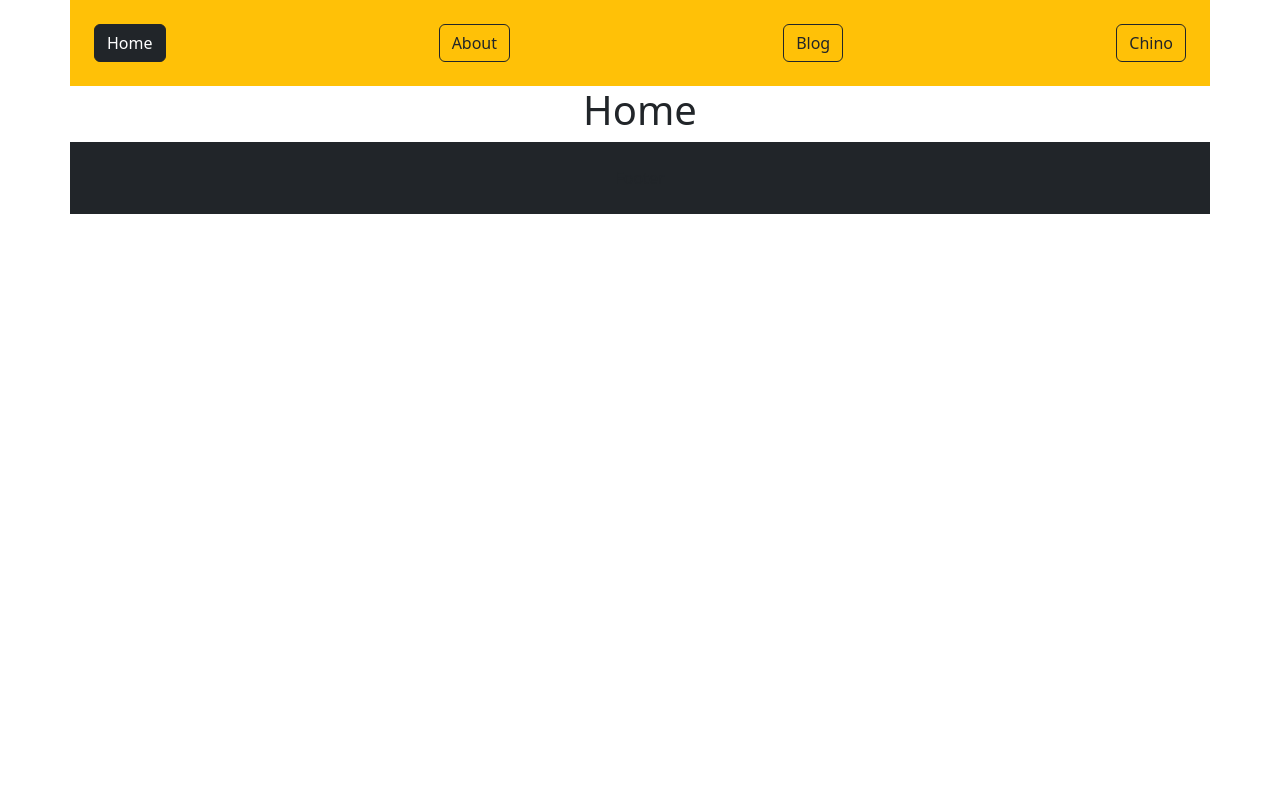
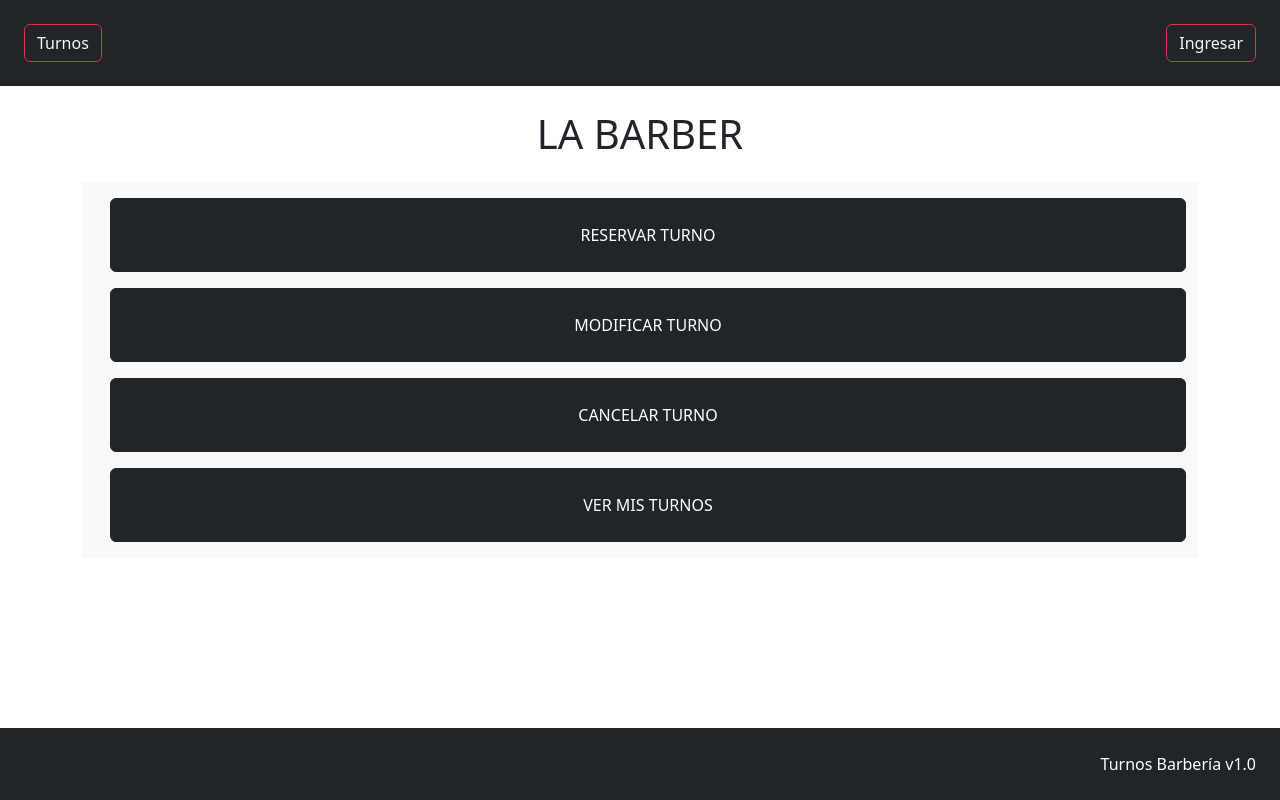
Before and after one commit to makzzer/barber-react, a React (Vite) app: page / in a window 1280 px wide. Built offline with nearby package versions, Linux system fonts and the light colour scheme.

Commit message:
primercommit

```diff
--- a/src/components/Footer.jsx
+++ b/src/components/Footer.jsx
@@ -1,7 +1,7 @@
 const Footer = () => {
   return (
     <>
-      <footer className="bg-dark p-4 container text-center ">Footer</footer>
+      <footer className="bg-dark p-4 container-fluid text-end text-white">Turnos Barbería v1.0</footer>
     </>
   );
 };
--- a/src/components/Navbar.jsx
+++ b/src/components/Navbar.jsx
@@ -3,11 +3,9 @@ import { NavLink } from "react-router-dom";
 const Navbar = () => {
   return (
     <>
-      <div className="container navbar-dark navbar bg-warning p-4">
-        <NavLink className="btn btn-outline-dark" to="/"> Home </NavLink>
-        <NavLink className="btn btn-outline-dark" to="/about"> About </NavLink>
-        <NavLink className="btn btn-outline-dark" to="/blog"> Blog </NavLink>
-        <NavLink className="btn btn-outline-dark" to="/chino"> Chino </NavLink>
+      <div className="container-fluid d-flex navbar-dark navbar bg-dark p-4 ">
+        <NavLink className="btn btn-outline-danger text-light" to="/turnos"> Turnos </NavLink>
+        <NavLink className="btn btn-outline-danger text-light" to="/ingresar"> Ingresar </NavLink>
       </div>
     </>
   );
--- a/src/layouts/LayoutPublic.jsx
+++ b/src/layouts/LayoutPublic.jsx
@@ -1,6 +1,7 @@
 import { Outlet,useNavigation } from "react-router-dom";
 import Navbar from "../components/Navbar"
 import Footer from "../components/Footer"
+import "../styles/LayoutPublic.css"
 
 const LayoutPublic = () => {
 
@@ -14,23 +15,19 @@ const LayoutPublic = () => {
     /* uso el <Outlet/> para linkear con el contenido dinamico de las distintas
     paginas, esto es lo que está dentro de :children en el router/index.jsx */
   }
+
   return (
-    <>
-     <Navbar/>
+    <div className="layout-wrapper">
+      <Navbar />
       <main className="text-center container">
-        {/*acá voy a agregar el loading para cuando esté cargando */}
-
-        {
-          (navegador.state==="loading")
-          ? <h1>Cargandooo</h1>
-          :  <Outlet />
-        }
-
-
-
+        {navegador.state === "loading" ? (
+          <h1>Cargandooo</h1>
+        ) : (
+          <Outlet />
+        )}
       </main>
-      <Footer/>
-      </>
+      <Footer />
+    </div>
   );
 };
 
--- a/src/pages/About.jsx
+++ /dev/null
@@ -1,7 +0,0 @@
-const About = () =>{
-    return (
-        <h1>About</h1>
-    )
-}
-
-export default About;
--- a/src/pages/Blog.jsx
+++ /dev/null
@@ -1,57 +0,0 @@
-//Acá voy a usar el HOOK UseLoaderData para traerme lo que devuelva la llamada de los post del blog y lo voy a usar para determinar que ese resultado va a ser el array que consumo
-
-import { Link, useLoaderData } from "react-router-dom";
-
-import Post from "./Post";
-
-const Blog = () => {
-  {
-    /*Entre comillas le tengo que pasar si o si el mismo nombre del objeto que exporté en la funcion ASYNC de consulta a la API*/
-  }
-  const { datosTraidos } = useLoaderData();
-
-  return (
-    <>
-      <h1>Blog</h1>
-      <div>
-        <ul className="list-group">
-          {datosTraidos.length > 0 ? (
-            datosTraidos.map((dato) => (
-              <li key={dato.id} className="list-group-item">
-                <Link to={`/blog/${dato.id}`}>
-                  {dato.id} {dato.title}
-                </Link>
-              </li>
-            ))
-          ) : (
-            <li>datos no encontrados</li>
-          )}
-        </ul>
-      </div>
-    </>
-  );
-};
-
-export default Blog;
-
-//voy a crear una funcion asincrona para consumir desde la api de datos
-export const loaderBlog = async () => {
-  const respuesta = await fetch("https://jsonplaceholder.typicode.com/posts");
-  console.log(respuesta.status)
-
-  //para capturar el error en caso de que la solicitud falle
-  //en las promises el catch lo tira react automaticamente, solo hago el twrow
-  //tengo que usar el respuesta.status===404 porque el respuesta.ok probablemente me esté devolviendo true
-  if (respuesta.status==404)
-    throw {
-      //data: "No se pudo acceder al elemento de la API",
-      statusText: "Codigo del error: " + respuesta.status,
-    };
-
-
-  //si no falla, que me la pase a json y me la devuelva
-  const datosTraidos = await respuesta.json();
-  console.log(respuesta);
-
-  return { datosTraidos };
-};
--- a/src/pages/Chino.jsx
+++ /dev/null
@@ -1,15 +0,0 @@
-const Chino = () => {
-  return (
-    <>
-      <h1>chino</h1>
-      <div className="bg-primary d-flex flex-row justify-content-around flex-col col-6 p-4">
-        <button className="btn btn-danger"> hola </button>
-        <button className="btn btn-danger"> hola </button>
-        <button className="btn btn-danger"> hola </button>
-
-      </div>
-    </>
-  );
-};
-
-export default Chino;
--- a/src/pages/Home.jsx
+++ b/src/pages/Home.jsx
@@ -1,7 +1,36 @@
+import { NavLink } from "react-router-dom";
+
 const Home = () => {
-    return (
-        <h1>Home</h1>
-    )
-}
+  return (
+    <>
+    <div className="container text-center mt-4 mb-4">
+    <h1 className="mb-8">LA BARBER</h1>
+
+    </div>
+
+      <div className="container text-center text-uppercase">
+        <div className="row d-flex gap-2 bg-body-tertiary">
+          <div className="d-flex flex-column m-2">
+            <NavLink className="btn btn-outline-dark m-2 p-4 pb-10" to="#">
+              Reservar Turno
+            </NavLink>
+
+            <NavLink className="btn btn-outline-dark m-2 p-4" to="#">
+              Modificar Turno
+            </NavLink>
+
+            <NavLink className="btn btn-outline-dark m-2 p-4" to="#">
+              Cancelar Turno
+            </NavLink>
+
+            <NavLink className="btn btn-outline-dark m-2 p-4" to="#">
+              Ver mis Turnos
+            </NavLink>
+          </div>
+        </div>
+      </div>
+    </>
+  );
+};
 
 export default Home;
--- /dev/null
+++ b/src/pages/Ingresar.jsx
@@ -0,0 +1,7 @@
+const Ingresar = () =>{
+    return (
+        <h1>Ingresar</h1>
+    )
+}
+
+export default Ingresar;
--- a/src/pages/Post.jsx
+++ /dev/null
@@ -1,38 +0,0 @@
-import { Link, useLoaderData } from "react-router-dom";
-
-const Post = () => {
-  const { postRecibido } = useLoaderData();
-  console.log(postRecibido);
-
-  return (
-    <>
-      {}
-
-      <h1>
-        {postRecibido.id} {postRecibido.title}{" "}
-      </h1>
-      <p>{postRecibido.body}</p>
-      <Link className="btn btn-dark mb-2" to="/blog">
-        volver
-      </Link>
-    </>
-  );
-};
-
-export default Post;
-
-export const loaderPosts = async ({ params }) => {
-  const data = await fetch(
-    `https://jsonplaceholder.typicode.com/posts/${params.id}`
-  );
-
-  //en las promises el catch lo tira react automaticamente, solo hago el twrow
-  if (!data.ok)
-    throw {
-      data: "Post no encontrado",
-      //statusText: "Codigo del error: " + data.status,
-    };
-
-  const postRecibido = await data.json();
-  return { postRecibido };
-};
--- /dev/null
+++ b/src/pages/Turnos.jsx
@@ -0,0 +1,6 @@
+const Turnos = () => {
+  /*hola soy un comentario*/
+  return <h1>Turnos</h1>;
+};
+
+export default Turnos;
--- a/src/router/index.jsx
+++ b/src/router/index.jsx
@@ -1,12 +1,11 @@
 import { createBrowserRouter } from "react-router-dom";
+import Turnos from "../pages/Turnos";
 import Home from "../pages/Home";
-import Blog from "../pages/Blog";
-import About from "../pages/About";
+import Ingresar from "../pages/Ingresar";
 import NotFound from "../pages/NotFound";
 import LayoutPublic from "../layouts/LayoutPublic";
-import { loaderBlog } from "../pages/Blog";
-import Post, { loaderPosts } from "../pages/Post";
-import Chino from "../pages/Chino";
+
+
 {
   /*este es el router que importo */
 }
@@ -32,27 +31,14 @@ export const router = createBrowserRouter([
       },
 
       {
-        path: "/blog",
-        element: <Blog />,
-        loader: loaderBlog,
+        path: "/turnos",
+        element: <Turnos />,
       },
 
       {
-        path: "/blog/:id",
-        element: <Post/>,
-        loader: loaderPosts,
+        path: "/ingresar",
+        element: <Ingresar />,
       },
-
-      {
-        path: "/about",
-        element: <About />,
-      },
-
-      {
-        path: "/chino",
-        element: <Chino />,
-      },
-
     ],
   },
 ]);
--- /dev/null
+++ b/src/styles/LayoutPublic.css
@@ -0,0 +1,11 @@
+/* LayoutPublic.css */
+
+.layout-wrapper {
+    display: flex;
+    flex-direction: column;
+    min-height: 100vh; /* Esto garantiza que el contenedor ocupe al menos el 100% de la altura visible de la ventana */
+  }
+
+  main {
+    flex: 1; /* Esto hace que el contenido principal ocupe el espacio restante */
+  }
```
